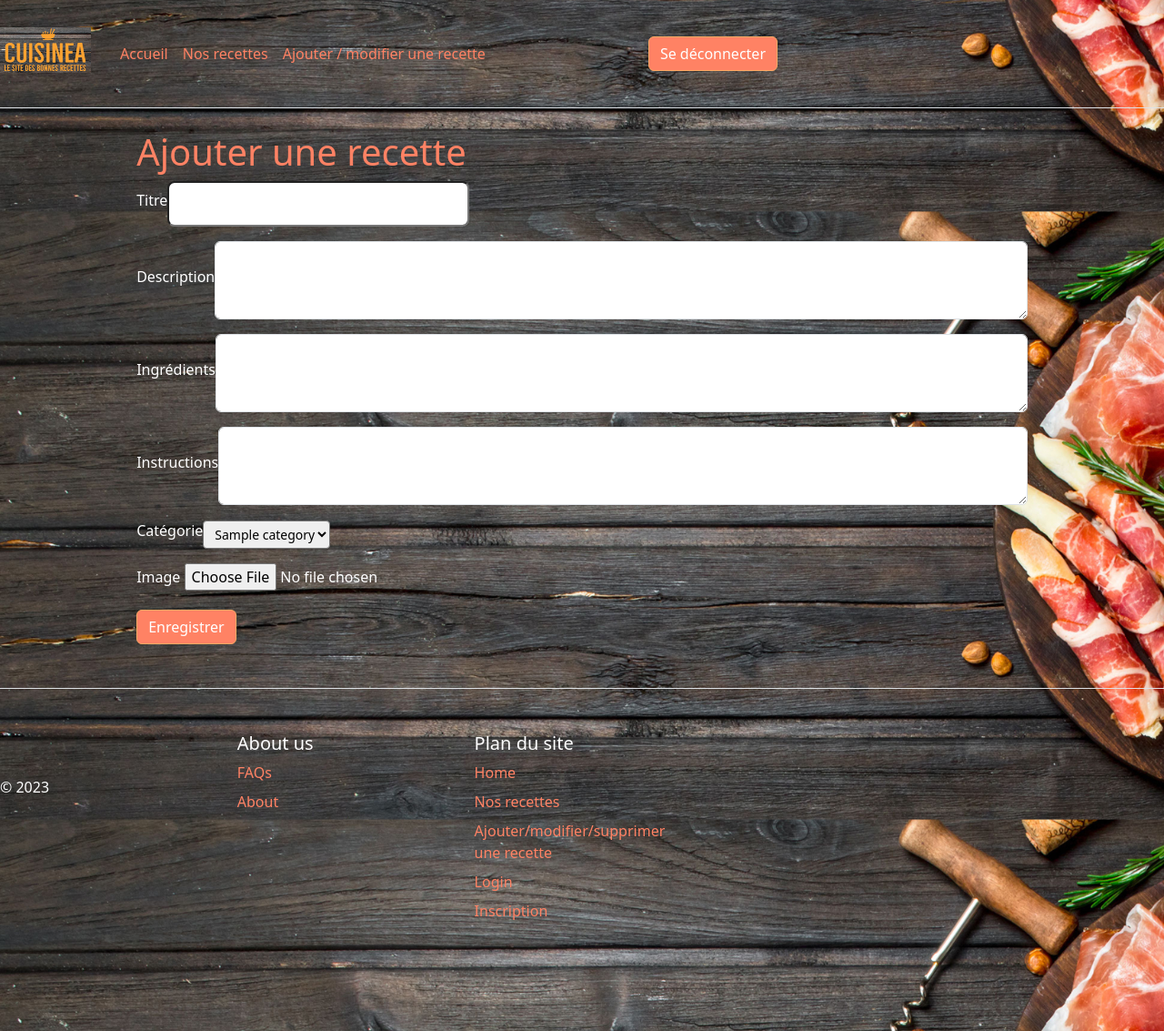
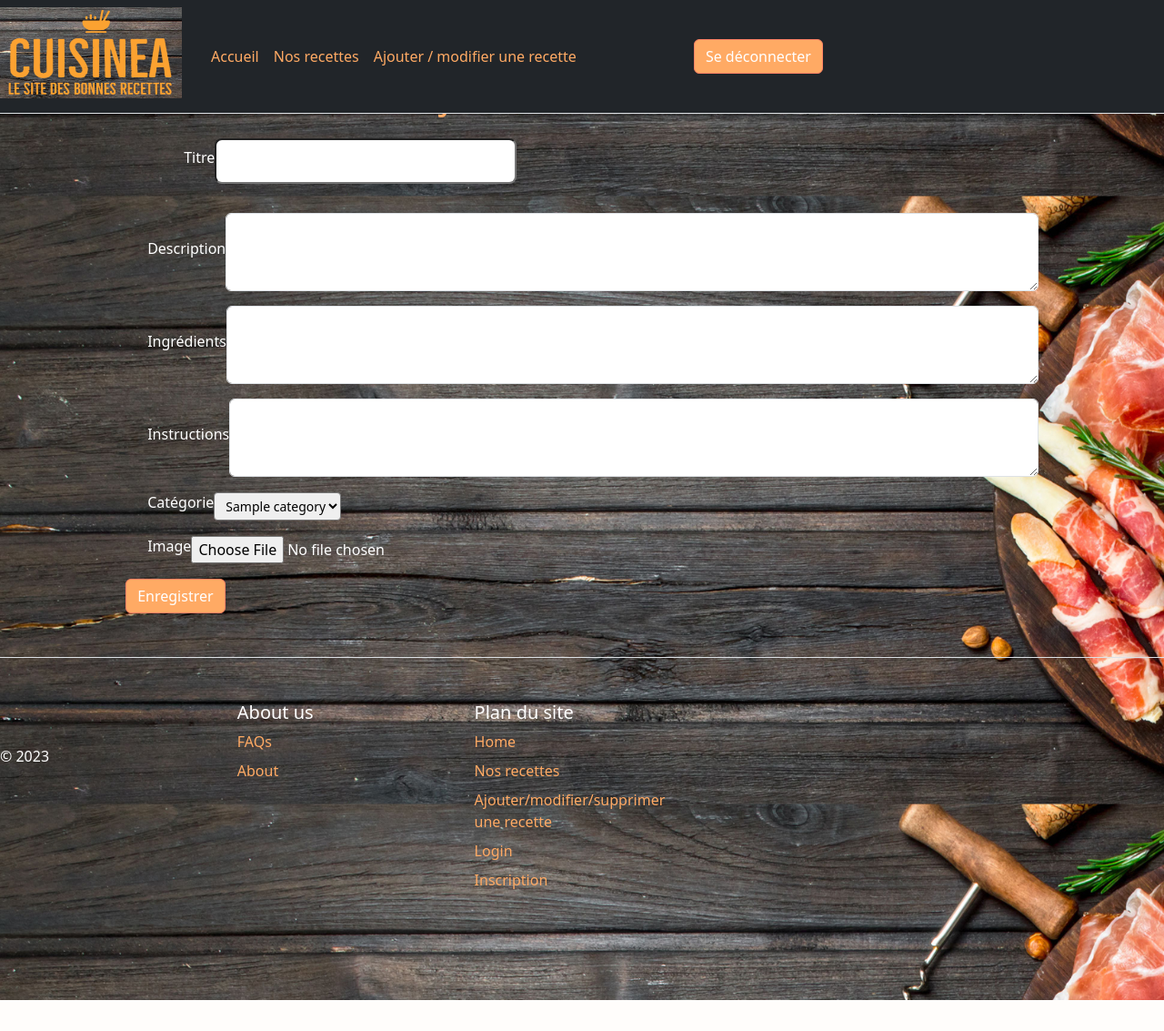
Before and after one commit to MichelBKT/Cuisinea, a PHP site: page /Ajout_modification_recette.php in a window 1280 px wide. Shown: the whole page at 91% size. After the commit the page ends 1099 px from the top, so only its background shows below. Run offline with PHP 8.4, Linux system fonts and the light colour scheme; the visitor is signed in with stand-in values (Sample User, id 1); tables that the repository leaves empty or names only in its code hold one stand-in row (values such as "Sample post").

Commit message:
sticky navbar et ameliorations visuelles

```diff
--- a/ajout_modification_recette.php
+++ b/ajout_modification_recette.php
@@ -66,9 +66,9 @@
 }
 }
 ?>
-<div class="d-flex justify-content-center">
+<div class="container-fluid d-flex justify-content-center">
     <div class="row align-items-center">
-<h1>Ajouter une recette</h1>
+<h1 class="col d-flex justify-content-center">Ajouter une recette</h1>
 
 
 <?php foreach ($messages as $message){ ?>
@@ -96,25 +96,24 @@
 
 
     <form method = "POST" enctype="multipart/form-data">
-            <div class="mb-3 d-flex align-items-center">
+        <div class="ms-5 p-3 mb-3 d-flex align-items-center">
             <label for="title" class="form-label">Titre</label>
             <input type="text" name="title" id="title" class="form-control-lg" value="<?=$recipe['title'] ;?>">
-
         </div>
-        <div class="mb-3 d-flex align-items-center">
+        <div class="ms-4 mb-3 d-flex align-items-center">
             <label for="description" class="form-label">Description</label>
             <textarea name="description" id="description" cols="50" rows="3" class="form-control"><?=$recipe['description'] ;?></textarea>
 
         </div>
-        <div class="mb-3 d-flex align-items-center">
+        <div class="ms-4 mb-3 d-flex align-items-center">
             <label for="ingredients" class="form-label">Ingrédients</label>
             <textarea name="ingredients" id="ingredients" cols="50" rows="3" class="form-control"><?=$recipe['ingredients'] ;?></textarea>
         </div>
-        <div class="mb-3 d-flex align-items-center">
+        <div class="ms-4 mb-3 d-flex align-items-center">
             <label for="instructions" class="form-label">Instructions</label>
             <textarea name="instructions" id="instructions" cols="50" rows="3" class="form-control"><?=$recipe['instructions'] ;?></textarea>
         </div>
-        <div class="mb-3 d-flex align-items-center">
+        <div class="ms-4 mb-3 d-flex align-items-center">
             <label for="category" class="form-label">Catégorie</label>
             <select name="category" id="category" class="form-select-sm">
                 <?php foreach ($categories as $category){
@@ -123,11 +122,11 @@
                 <?php } ?>
             </select>
         </div>
-        <div class="mb-3">
+        <div class="ms-4 mb-3 d-flex align-items-center">
             <label for="file" class="form-label">Image</label>
             <input type="file" name="file" id="file">
         </div>
-        <input type="submit" value="Enregistrer" name="saveRecipe" class="btn btn-primary">
+        <input type="submit" value="Enregistrer" name="saveRecipe" class="btn btn-primary col d-flex justify-content-center">
     </div>
 </form>
 </div>
--- a/assets/css/override-bootstrap.css
+++ b/assets/css/override-bootstrap.css
@@ -1,6 +1,6 @@
 :root {
-    --primary: #ff8264;
-    --secondary: #ffaa64;
+    --primary: #ffaa64;
+    --secondary: #ff8264;
     --success: #28a745;
     --danger: #dc3545;
     --warning: #fd7e14;
@@ -59,9 +59,68 @@
 h2, h3 {
     color: var(--secondary);
 }
+@media screen and (max-width: 767px){
+    .card-img {
+        width: 100%;
+        height: 50vw;
+        object-fit: cover;
+    }
+    .navbar-brand img {
+        width: 100px;
+        height: 50px;
+    }
+    .logo-horizontal img{
+        width: 250px;
+        height: 100%;
+    }
 
-.card-img {
-    width: 100%;
-    height: 15vw;
-    object-fit: cover;
 }
+@media screen and (min-width: 768px){
+    .card-img {
+        width: 100%;
+        height: 20vw;
+        object-fit: cover;
+    }
+    .navbar-brand img {
+        width: 200px;
+        height: 100px;
+    }
+    .logo-horizontal img{
+        margin-top: 15px;
+        width: 450px;
+        height: 100%;
+    }
+
+}
+.navbar{
+    --bs-navbar-color: #fff;
+    --bs-navbar-bg: var(--primary);
+    --bs-navbar-border-color: var(--secondary);
+    --bs-navbar-hover-color: #fff;
+    --bs-navbar-hover-bg: #ffc697;
+    --bs-navbar-hover-border-color: var(--secondary);
+    --bs-navbar-focus-shadow-rgb: 49,132,253;
+    --bs-navbar-active-color: var(--secondary);
+    --bs-navbar-active-bg: #ff8e31;
+    --bs-navbar-active-border-color: var(--secondary);
+    --bs-navbar-active-shadow: inset 0 3px 5px rgba(0, 0, 0, 0.125);
+    --bs-navbar-disabled-color: #fff;
+    --bs-navbar-disabled-bg: #4f4f4f;
+    --bs-navbar-disabled-border-color: #343434;
+}
+.nav-link{
+    --bs-nav-link-color: var(--primary);
+    --bs-nav-link-border-color: var(--primary);
+    --bs-nav-link-hover-color: #fff;
+    --bs-nav-link-hover-bg: var(--secondary);
+    --bs-nav-link-hover-border-color: var(--primary);
+    --bs-nav-link-focus-shadow-rgb: 13,110,253;
+    --bs-nav-link-active-color: #fff;
+    --bs-nav-link-active-bg: var(--primary);
+    --bs-nav-link-active-border-color: var(--primary);
+    --bs-nav-link-active-shadow: inset 0 3px 5px rgba(0, 0, 0, 0.125);
+    --bs-nav-link-disabled-color: var(--primary);
+    --bs-nav-link-disabled-bg: transparent;
+    --bs-nav-link-disabled-border-color: var(--primary);
+    --bs-gradient: none;
+}
--- a/login.php
+++ b/login.php
@@ -19,6 +19,8 @@
 }
 
 ?>
+<div class="container-fluid d-flex justify-content-center">
+    <div class="row align-items-center">
 <h1>Connexion</h1>
 
 <?php foreach ($messages as $message) { ?>
@@ -36,7 +38,7 @@
 <?php } ?>
 <form method = "POST" enctype="multipart/form-data">
     <div class="mb-3">
-        <label for="email" class="form-label">Email</label>
+        <label for="email" class="form-label">E-mail</label>
         <input type="email" name="email" id="email" class="form-control">
     </div>
 
@@ -48,3 +50,5 @@
     <input type="submit" value="Connexion" name="loginUser" class="btn btn-primary">
 
 </form>
+    </div>
+</div>
--- a/templates/header.php
+++ b/templates/header.php
@@ -20,12 +20,12 @@
     <script src="https://cdn.jsdelivr.net/npm/bootstrap@5.3.0-alpha3/dist/js/bootstrap.bundle.min.js"></script>
 </head>
 <body class="bg-image bg-size-half" style="background-image: url('./assets/images/background.jpg')">
-<header class="d-flex flex-wrap align-items-center justify-content-center justify-content-md-between py-3 mb-4 border-bottom">
+<header class="d-flex flex-wrap align-items-center justify-content-center justify-content-md-between py-3 mb-5">
 
-    <nav class="navbar navbar-expand-lg container-fluid">
+    <nav class="navbar fixed-top navbar-expand-lg container-fluid border-bottom bg-dark">
         <div class="col-md-5-lg-6 mb-2 me-2">
     <a class="navbar-brand" href="index.php">
-      <img src="./assets/images/logo-horizontal.jpg" alt="Bootstrap" width="100" height="50">
+      <img src="./assets/images/logo-horizontal.jpg" alt="Bootstrap">
     </a>
   </div>
     <button class="navbar-toggler" type="button" data-bs-toggle="collapse" data-bs-target="#navbarSupportedContent" aria-controls="navbarSupportedContent" aria-expanded="false" aria-label="Toggle navigation">
@@ -34,9 +34,9 @@
     </svg>
     </button>
     <div class="collapse navbar-collapse" id="navbarSupportedContent">
-      <ul class="navbar-nav container-fluid">
+      <ul class= "navbar-nav container-fluid">
       <?php foreach($mainMenu as $key => $value) { ?>
-            <li class="nav-item" ><a href="<?= $key; ?>" class="nav-link<?php if ($currentPage === $key) {echo ' active bg-white rounded';} ?>" style="color: #ff8264"><?= $value ;?></a></li>
+            <li class="nav-item" ><a href="<?= $key; ?>" class="nav-link<?php if ($currentPage === $key) {echo ' active';} ?>"><?= $value ;?></a></li>
             <?php } ?>
       </ul>
       <div class="container-fluid p-3">
```
Also changed, not shown: index.php (+4 -4 lines), inscription.php (+5 -2 lines), modification_recette.php (+4 -4 lines), assets/css/style.css (line endings or trailing spaces), 1 other file.
